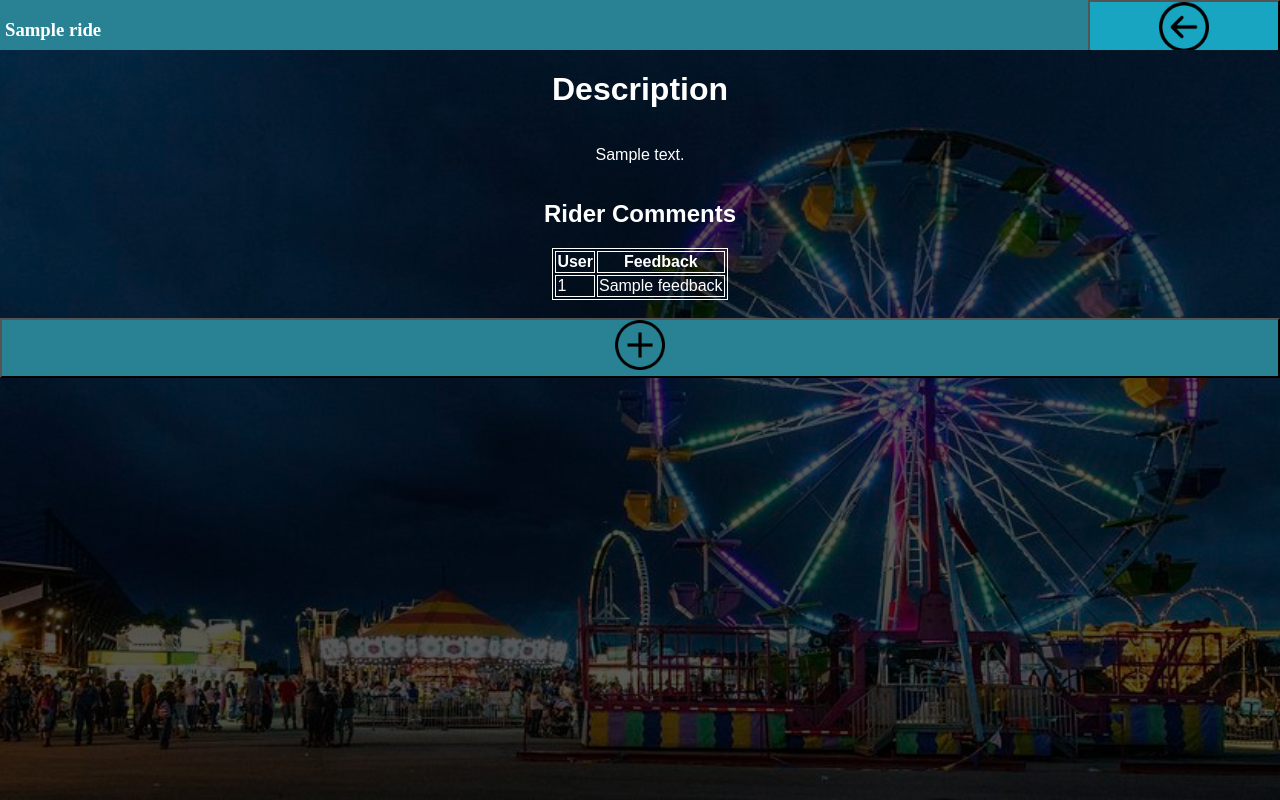
After one commit to software-students-fall2022/web-app-exercise-team-9-1, a Flask app: page /rides_desc in a window 1280 px wide. The commit adds this page. Run offline with Flask 2, Linux system fonts and the light colour scheme; a user stored in the database is signed in; a database or web service that is not in the repository returns one stand-in record (values such as "Sample title").

Commit message:
admin ride view

```diff
--- a/MainApp/app.py
+++ b/MainApp/app.py
@@ -31,6 +31,7 @@ def check_authentification_in_app():
 import profile
 import opening
 import main_page
+import rides_desc
 
 
 @app.route('/')
--- /dev/null
+++ b/MainApp/rides_desc.py
@@ -0,0 +1,68 @@
+import imp
+import pymongo
+from bson.objectid import ObjectId
+from flask import Flask, render_template, request, redirect, url_for, make_response, session, flash
+import datetime
+from flask_login import LoginManager, UserMixin, login_user, logout_user, login_required, current_user
+import json
+# from MainApp.main_page import get_ride_bg_name
+
+from main_page import get_ride_bg_name
+from user import User
+from app import app, get_current_user, db, check_authentification_in_app
+
+
+@app.route('/rides_desc', methods=['GET', 'POST'])
+def rides_desc():
+    if request.method == 'GET':
+        ride_id = request.args.get('id')
+        rideObj = db.Rides.find_one({'_id': ride_id})
+        print('from get', rideObj)
+    elif request.method == 'POST':
+        print('post msg is', request.form)
+        reqDict = request.form
+        ride_id = request.form.get('ride_id')
+        print('id from post', ride_id)
+        rideObj = db.Rides.find_one({'_id': ride_id})
+        print('from post', rideObj)
+    # if request.method == 'GET':
+    #     check_authentification_in_app()
+    #     user = get_current_user()
+    #     user = db.Users.find_one({"_id": user.id})
+    #     ride_desc = rideObj['Description']
+    #     ride_bg = get_ride_bg_name(ride_id)
+    #     ride_type = rideObj['RideType']
+    #     ride_name = rideObj['Name']
+    #     feedbacks = rideObj['Feedbacks']
+    #     print(feedbacks)
+    #     if(user['UserType']==0):
+    #         return render_template('ride_user.html', ride_name=ride_name, ride_id=ride_id, ride_desc=ride_desc, ride_bg=ride_bg, ride_type=ride_type, feedbacks=feedbacks)
+    #     else:
+    #         return render_template('ride_admin.html', ride_name=ride_name, ride_id=ride_id, ride_desc=ride_desc, ride_bg=ride_bg, ride_type=ride_type, feedbacks=feedbacks)
+    # elif request.method == 'POST':
+    #     check_authentification_in_app()
+    #     comment = request.form.get('comment')
+    #     currUser = get_current_user()
+    #     currUserId = currUser.get_id()
+    #     rideObj = db.Rides.find_one_and_update({'_id': ride_id }, {'$push': {'Feedbacks': {currUserId: comment}}})
+    #     return redirect('rides_desc')
+
+    check_authentification_in_app()
+    user = get_current_user()
+    user = db.Users.find_one({"_id": user.id})
+    ride_desc = rideObj['Description']
+    ride_bg = get_ride_bg_name(ride_id)
+    ride_type = rideObj['RideType']
+    ride_name = rideObj['Name']
+    feedbacks = rideObj['Feedbacks']
+    print(feedbacks)
+    if request.method == 'POST':
+        comment = request.form.get('comment')
+        currUser = get_current_user()
+        currUserId = currUser.get_id()
+        db.Rides.find_one_and_update({'_id': ride_id}, {'$push': {'Feedbacks': {
+                                     'User_ID': currUserId, 'Feedback': comment}}})
+    if (user['UserType'] == 0):
+        return render_template('ride_user.html', ride_name=ride_name, ride_id=ride_id, ride_desc=ride_desc, ride_bg=ride_bg, ride_type=ride_type, feedbacks=feedbacks)
+    else:
+        return render_template('ride_admin.html', ride_name=ride_name, ride_id=ride_id, ride_desc=ride_desc, ride_bg=ride_bg, ride_type=ride_type, feedbacks=feedbacks)
--- a/MainApp/static/css/main_page.css
+++ b/MainApp/static/css/main_page.css
@@ -120,6 +120,48 @@ body {
   background-position-x: center;
 }
 
+input.add_ride_btn{
+  background-image: url('../images/add_rides_icon.png');
+  background-repeat: no-repeat;
+  background-size: 50px;
+  background-position-x: center;
+  background-color: rgb(41, 130, 147);
+  width: 100%;
+  height: 60px;
+}
+
+.desc-container{
+  display: flex;
+  align-items: center;
+  flex-direction: column;
+  color: white;
+  font-family:Arial, Helvetica, sans-serif
+}
+
+table, th, td {
+  border: 1px solid white;
+}
+
+.editBtn{
+  background-color: rgb(41, 130, 147);
+  width: 100%;
+  height: 60px;
+  color: white;
+  font-size: 30px;
+}
+
+#popup{
+  width: 100%;
+}
+
+.hide {
+  display: none;
+}
+
+.show {
+  display: block;
+}
+
 .top-bar form input.back_btn{
   background-image: url('../images/back_icon.png');
   background-repeat: no-repeat;
@@ -128,6 +170,11 @@ body {
 }
 .active {
   background-color: #17a5c2;
+}
+
+.commentContainer{
+  display: flex;
+  align-items: center;
 }
 
 
--- /dev/null
+++ b/MainApp/templates/ride_admin.html
@@ -0,0 +1,51 @@
+<!DOCTYPE html>
+<html lang="en">
+
+<head>
+    <meta charset="UTF-8">
+    <meta http-equiv="X-UA-Compatible" content="IE=edge">
+    <meta name="viewport" content="width=device-width, initial-scale=1.0">
+    <title>Ride_Page</title>
+    <link rel="stylesheet" href="../static/css/main_page.css">
+</head>
+
+<body>
+    <div class="top-bar">
+        <h3 class="title">{{ride_name}}</h3>
+        <form method="GET" , action='main_page'>
+            <input class="back_btn" type='submit' value="" />
+        </form>
+    </div>
+    <div class="desc-container">
+    <!-- <div class="rides-preview type_{{ride_type}}" style="background-image: {{ride_bg}}">
+        <div class="section1">
+            <div class="pink-box" onclick="document.forms['form_submit_{{rideID}}'].submit();">
+                <div class="rides-preview-title ">
+                    <div
+                        style="margin-top: 0px; margin-bottom: 0px;color: #ffffff;display:flex; justify-content: space-between;">
+                        <h1 style="margin-top: 10px; margin-bottom: 0px;color: #ffffff;font-size:8vw;">{{ride_name}}
+                        </h1> -->
+        <h1 style="color: white">Description</h1>
+        <p style="text-align: center">{{ride_desc}}</p>
+        <h2 style="color: white">Rider Comments</h2>
+        <table>
+            <tr>
+                <th>User</th>
+                <th>Feedback</th>
+            </tr>
+            {% for feedbackItem in feedbacks %}
+            <tr>
+                <td>{{feedbackItem['User_ID']}}</td>
+                <td>{{feedbackItem['Feedback']}}</td>
+            </tr>
+            <!-- <div style="color: white">User {{feedbackItem['User_ID']}}: {{feedbackItem['Feedback']}}</div> -->
+            {% endfor %}
+        </table>
+    </div>
+        <form method="GET", action="/add_ride">
+            <br>
+            <input class="add_ride_btn" type='submit' value="" />
+        </form>
+</body>
+
+</html>
```
Also changed, not shown: MainApp/templates/ride_user.html (added, +67 -0 lines).
